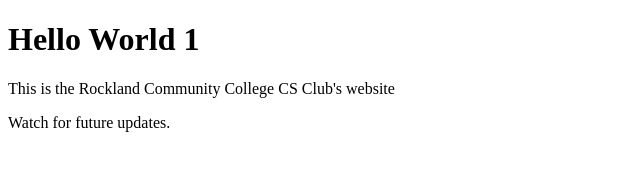
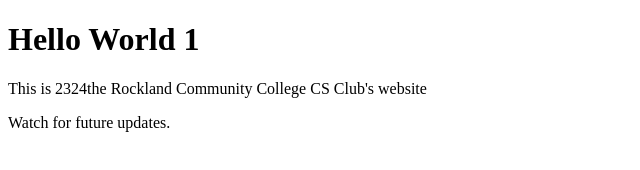
Before and after one commit to rcccsclub/rcccsclub.github.io, a plain HTML site: page index.html in a window 1280 px wide. Shown: the whole page, without its empty margins (0-640 px from the left). Drawn offline with Linux system fonts and the light colour scheme.

Commit message:
Update index.html

```diff
--- a/index.html
+++ b/index.html
@@ -8,7 +8,7 @@
 </head>
 <body>
     <h1>Hello World 1</h1>
-    <p>This is the Rockland Community College CS Club's website</p>
+    <p>This is  2324the Rockland Community College CS Club's website</p>
     <p>Watch for future updates.</p>
 </body>
 </html>
```
